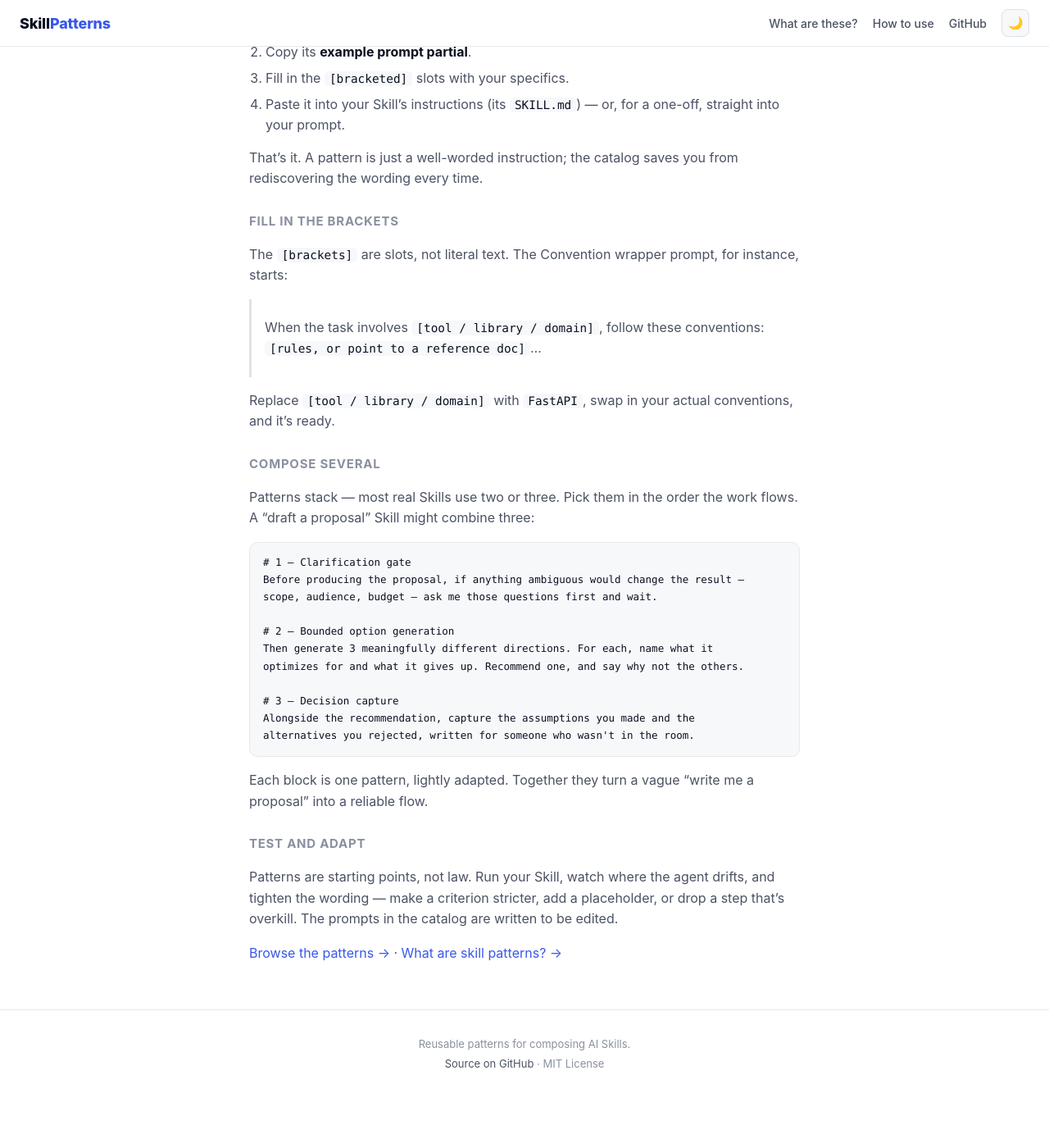
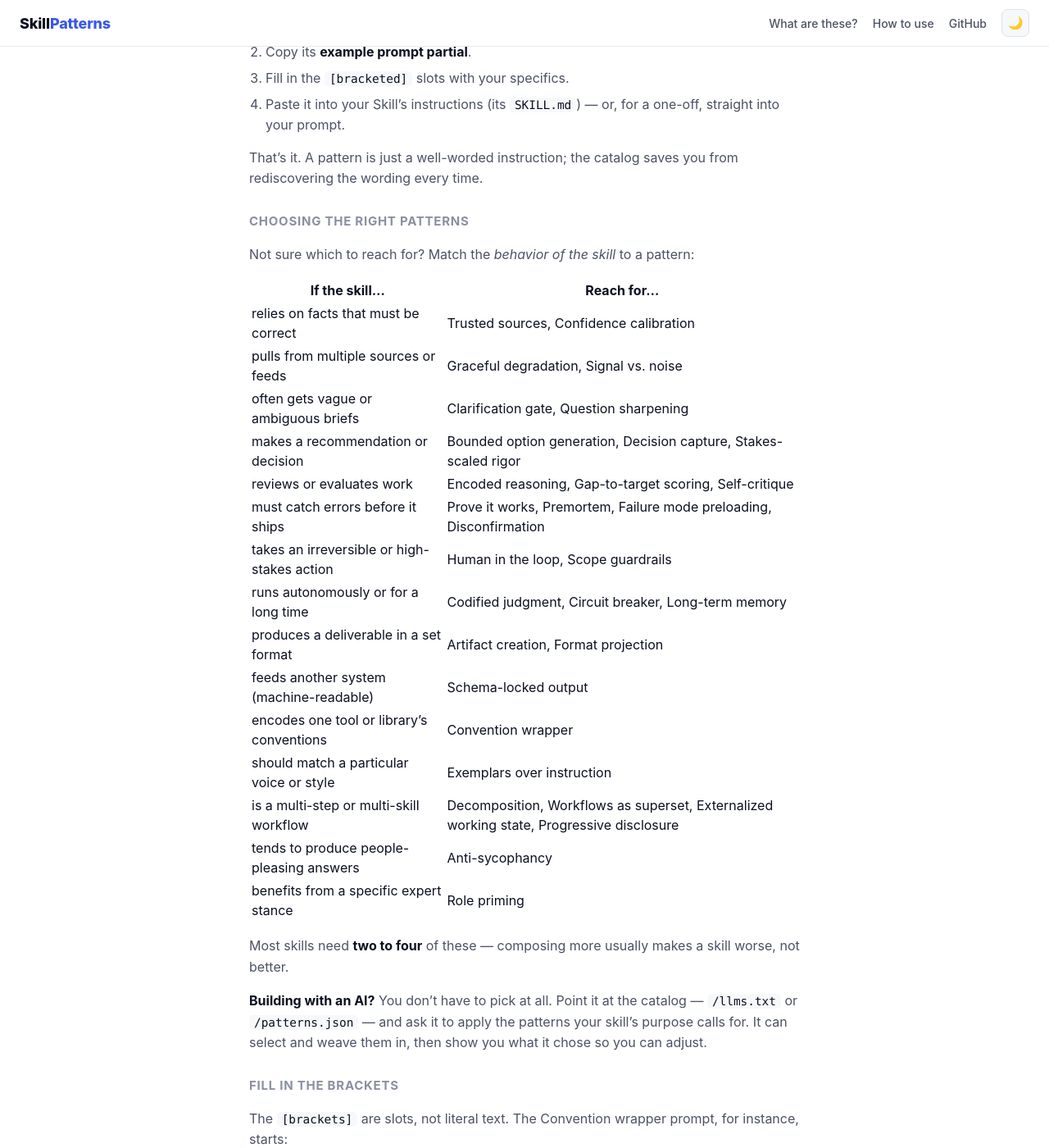
Before and after one commit to borkweb/skill-patterns, a Jekyll site: the page built from using.md, in a window 1280 px wide and 1400 px high, scrolled down 210 px. Shown: the whole window at 82% size. Built offline with Jekyll 4.4.1, drawn with Linux system fonts in a browser that asks for light colours; before the commit the page ends 1549 px from its top, so only the background shows below that.

Commit message:
feat: add 'Choosing the right patterns' decision guide to the How-to page

```diff
--- a/using.md
+++ b/using.md
@@ -15,6 +15,32 @@ permalink: /using/
 4. Paste it into your Skill's instructions (its `SKILL.md`) — or, for a one-off, straight into your prompt.
 
 That's it. A pattern is just a well-worded instruction; the catalog saves you from rediscovering the wording every time.
+
+## Choosing the right patterns
+
+Not sure which to reach for? Match the *behavior of the skill* to a pattern:
+
+| If the skill… | Reach for… |
+|---|---|
+| relies on facts that must be correct | Trusted sources, Confidence calibration |
+| pulls from multiple sources or feeds | Graceful degradation, Signal vs. noise |
+| often gets vague or ambiguous briefs | Clarification gate, Question sharpening |
+| makes a recommendation or decision | Bounded option generation, Decision capture, Stakes-scaled rigor |
+| reviews or evaluates work | Encoded reasoning, Gap-to-target scoring, Self-critique |
+| must catch errors before it ships | Prove it works, Premortem, Failure mode preloading, Disconfirmation |
+| takes an irreversible or high-stakes action | Human in the loop, Scope guardrails |
+| runs autonomously or for a long time | Codified judgment, Circuit breaker, Long-term memory |
+| produces a deliverable in a set format | Artifact creation, Format projection |
+| feeds another system (machine-readable) | Schema-locked output |
+| encodes one tool or library's conventions | Convention wrapper |
+| should match a particular voice or style | Exemplars over instruction |
+| is a multi-step or multi-skill workflow | Decomposition, Workflows as superset, Externalized working state, Progressive disclosure |
+| tends to produce people-pleasing answers | Anti-sycophancy |
+| benefits from a specific expert stance | Role priming |
+
+Most skills need **two to four** of these — composing more usually makes a skill worse, not better.
+
+**Building with an AI?** You don't have to pick at all. Point it at the catalog — [`/llms.txt`]({{ '/llms.txt' | relative_url }}) or [`/patterns.json`]({{ '/patterns.json' | relative_url }}) — and ask it to apply the patterns your skill's purpose calls for. It can select and weave them in, then show you what it chose so you can adjust.
 
 ## Fill in the brackets
 
```
